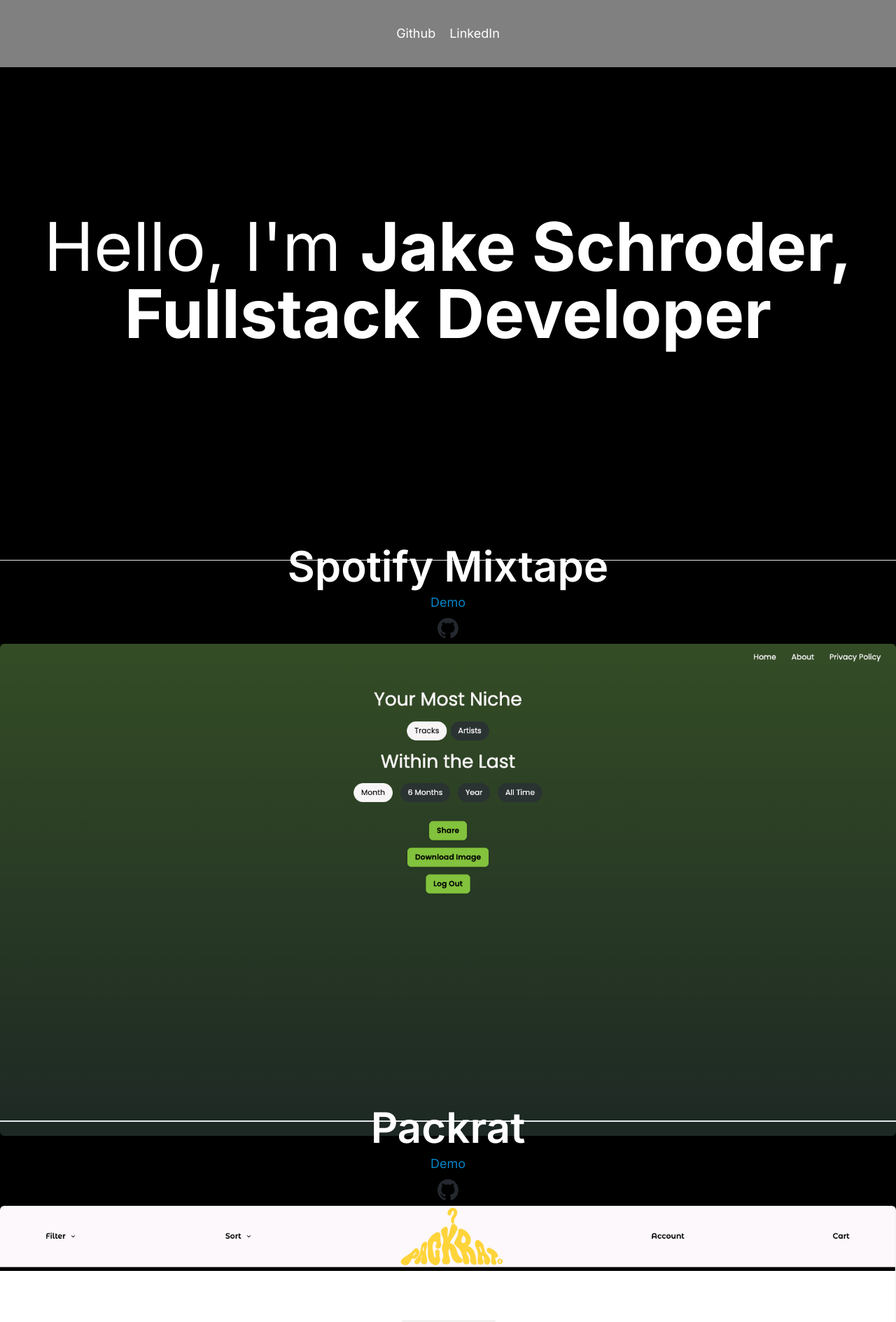
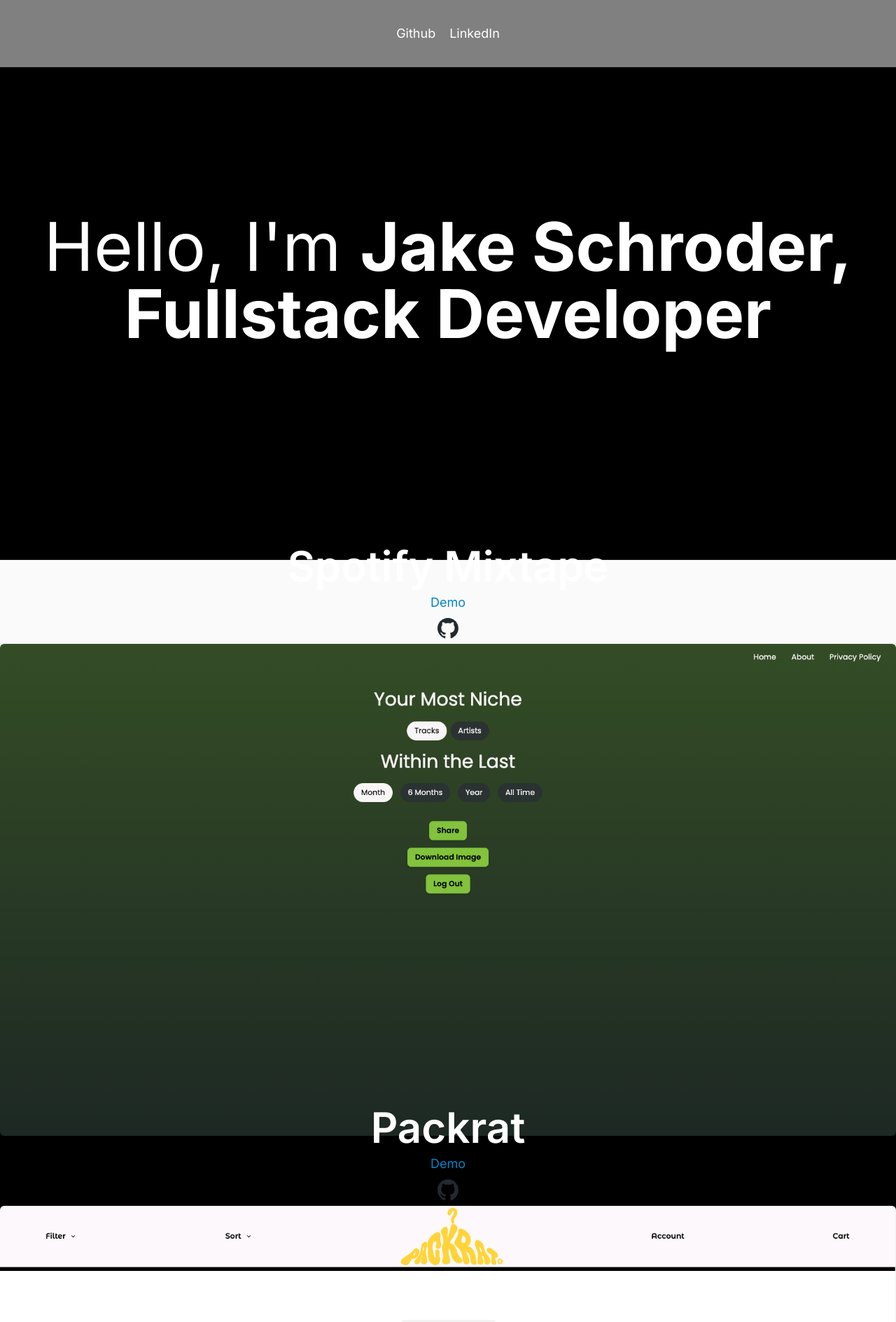
Before and after one commit to JakeSchroder/portfolio-jake-v2, a Next.js app: page / in a window 1280 px wide. Shown: the top 1889 px of the page at 70% size. Built offline with nearby package versions, Linux system fonts and the light colour scheme.

Commit message:
Add alternating background color for products

```diff
--- a/app/_components/body.tsx
+++ b/app/_components/body.tsx
@@ -28,6 +28,7 @@
                 <h1 className=" text-8xl sm:text-3xl md:text-6xl text-center">Hello, I'm <b className="hover:text-gradient ">Jake Schroder,</b></h1>
                 <h1 className=" text-8xl sm:text-3xl md:text-6xl text-center font-bold hover:text-gradient">Fullstack Developer</h1>
             </div>
+            <div className=" [&>*:nth-child(even)]:bg-neutral-50">
             {
                 projects.map((project, index) => <ProjectShowcase
                     name={project.name}
@@ -38,6 +39,7 @@
                 />
                 )
             }
+            </div>
             <CertificationShowcase/>
         </div>
     )
```
